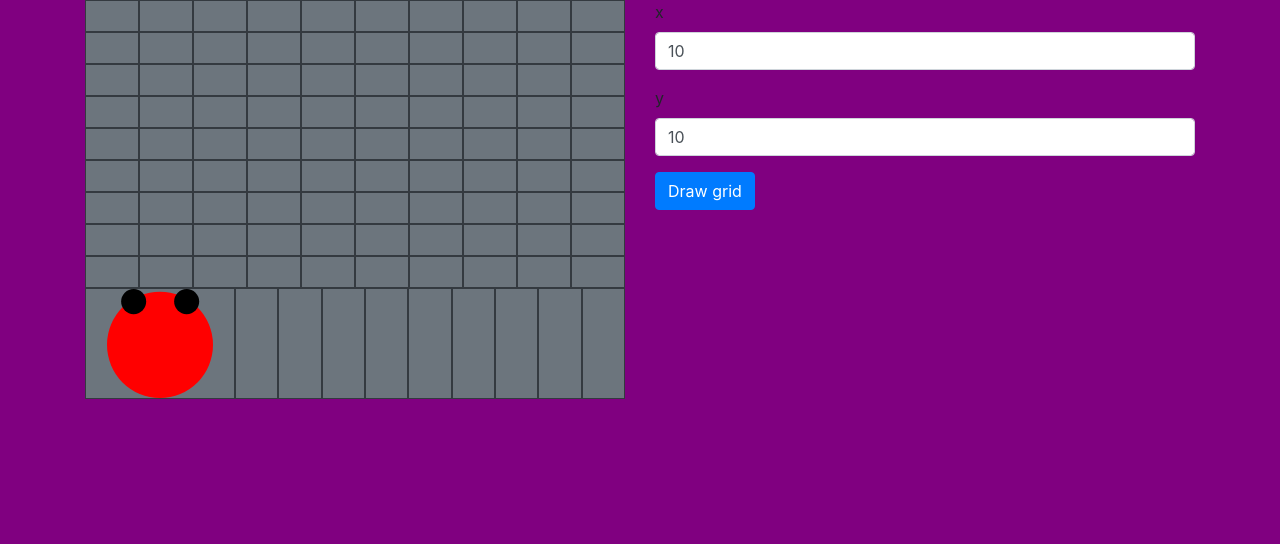
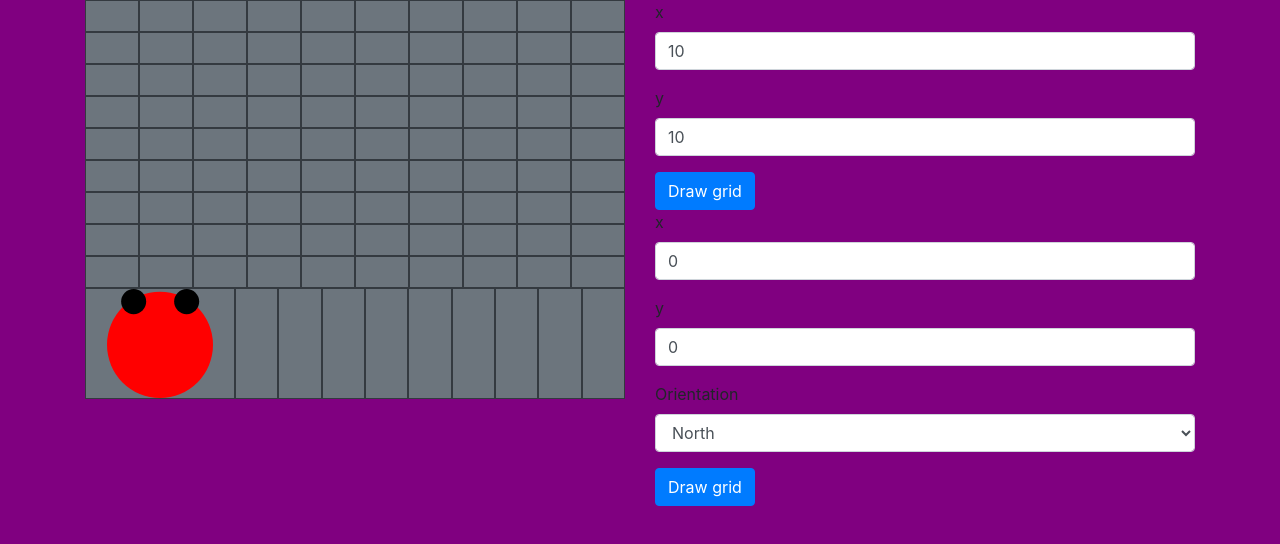
Before and after one commit to grrseguin/i-hoover-poc, a React (Create React App) app: page / in a window 1280 px wide. Shown: the top 544 px of the page. Built offline with nearby package versions, Linux system fonts and the light colour scheme.

Commit message:
Add Hoover form

```diff
--- a/src/components/App/App.tsx
+++ b/src/components/App/App.tsx
@@ -1,27 +1,55 @@
 import React from 'react';
+import { Orientation } from '../../domain/Hoover';
 import Grid from '../Grid';
 import GridForm from '../GridForm';
+import HooverForm from '../HooverForm';
 
 export interface IAppProps {
 }
 
 export interface IAppStates {
-  x: number;
-  y: number;
+  grid: {
+    x: number;
+    y: number;
+  };
+  hoover: {
+    x: number;
+    y: number;
+    orientation: Orientation
+  };
 }
 
 export class App extends React.Component<IAppProps, IAppStates> {
   constructor(props: IAppProps){
     super(props);
     this.state = {
-      x: 10,
-      y: 10,
+      grid: {
+        x: 10,
+        y: 10,
+      },
+      hoover: {
+        x: 0,
+        y: 0,
+        orientation: Orientation.North,
+      },
     };
   }
 
-  handleSubmit = (gridSize: {x: number, y: number}) => {
+  handleGridSubmit = (gridSize: { x: number, y: number }) => {
     this.setState({
-      ...gridSize,
+      ...this.state,
+      grid: {
+        ...gridSize
+      },
+    });
+  }
+
+  handlHooverSubmit = (hooverPosition: { x: number, y: number, orientation: Orientation }) => {
+    this.setState({
+      ...this.state,
+      hoover: {
+        ...hooverPosition,
+      }
     });
   }
 
@@ -30,11 +58,23 @@ export class App extends React.Component<IAppProps, IAppStates> {
       <div className="container">
         <div className="row">
           <div className="col">
-            <Grid rowsLength={this.state.x} colsLength={this.state.y} />
+            <Grid
+              rowsLength={this.state.grid.x}
+              colsLength={this.state.grid.y}
+              hoover={this.state.hoover}
+            />
           </div>
           <div className="col">
             <fieldset>
-              <GridForm x={this.state.x} y={this.state.y} handleSubmit={this.handleSubmit} />
+              <GridForm x={this.state.grid.x} y={this.state.grid.y} handleSubmit={this.handleGridSubmit} />
+            </fieldset>
+            <fieldset>
+              <HooverForm
+                x={this.state.hoover.x}
+                y={this.state.hoover.y}
+                orientation={this.state.hoover.orientation}
+                handleSubmit={this.handlHooverSubmit}
+              />
             </fieldset>
           </div>
         </div>
--- a/src/components/Grid.tsx
+++ b/src/components/Grid.tsx
@@ -4,8 +4,13 @@ import { Orientation, Hoover } from '../domain/Hoover';
 import Cell from './Cell/Cell';
 
 export interface IGridProps {
-  rowsLength: number
-  colsLength: number
+  rowsLength: number;
+  colsLength: number;
+  hoover: {
+    x: number;
+    y: number;
+    orientation: Orientation
+  };
 }
 
 class Grid extends React.Component<IGridProps> {
@@ -15,9 +20,9 @@ class Grid extends React.Component<IGridProps> {
       colsLength: parseInt(this.props.colsLength as any, 10),
     });
     const hoover = new Hoover({
-      x: 0,
-      y: 0,
-      orientation: Orientation.North,
+      x: parseInt(this.props.hoover.x as any, 10),
+      y: parseInt(this.props.hoover.y as any, 10),
+      orientation: this.props.hoover.orientation,
     });
     const rows = grid.cells.map(
       (cells, iRow) =>
--- /dev/null
+++ b/src/components/HooverForm.tsx
@@ -0,0 +1,93 @@
+import * as React from 'react';
+import { Orientation } from '../domain/Hoover';
+
+export interface IHooverFormProps {
+  handleSubmit: (gridSize: { x: number, y: number, orientation: Orientation }) => void;
+  x: number;
+  y: number;
+  orientation: Orientation
+}
+
+export interface IHooverFormStates {
+  x: number;
+  y: number;
+  orientation: Orientation
+}
+
+export class HooverForm extends React.Component<IHooverFormProps, IHooverFormStates> {
+  constructor(props: IHooverFormProps){
+    super(props);
+    this.state = {
+      x: this.props.x,
+      y: this.props.y,
+      orientation: this.props.orientation,
+    };
+  }
+
+  handleChangeX = (e: any) => {
+    this.setState({ x: e.target.value });
+  }
+
+  handleChangeY = (e: any) => {
+    this.setState({ y: e.target.value });
+  }
+
+  handleChangeOrientation = (e: any) => {
+    this.setState({ orientation: parseInt(e.target.value, 10) });
+  }
+
+  handleSubmit = (e: any) => {
+    e.preventDefault();
+    this.props.handleSubmit(this.state);
+  }
+
+  public render() {
+    return (
+      <form onSubmit={this.handleSubmit}>
+        <div className="form-group">
+          <label htmlFor="hooverX">x</label>
+          <input
+            id="hooverX"
+            className="form-control"
+            type="number"
+            aria-describedby="horizontal axis"
+            placeholder="Enter horizontal axis"
+            required
+            value={this.state.x}
+            onChange={this.handleChangeX}
+            />
+        </div>
+        <div className="form-group">
+          <label htmlFor="hooverY">y</label>
+          <input
+            id="hooverY"
+            className="form-control"
+            type="number"
+            aria-describedby="vertical axis"
+            placeholder="Enter vertical axis"
+            required
+            value={this.state.y}
+            onChange={this.handleChangeY}
+          />
+        </div>
+        <div className="form-group">
+          <label htmlFor="hooverOrientation">Orientation</label>
+          <select
+            className="form-control"
+            id="hooverOrientation"
+            onChange={this.handleChangeOrientation}
+          >
+            {
+              Object.keys(Orientation).slice(4).map(
+                (orientationName, i) => <option key={orientationName} value={i}>{orientationName}</option>
+              )
+            }
+          </select>
+        </div>
+        <button type="submit" className="btn btn-primary">Draw grid</button>
+      </form>
+    );
+  }
+}
+
+export default HooverForm;
```
